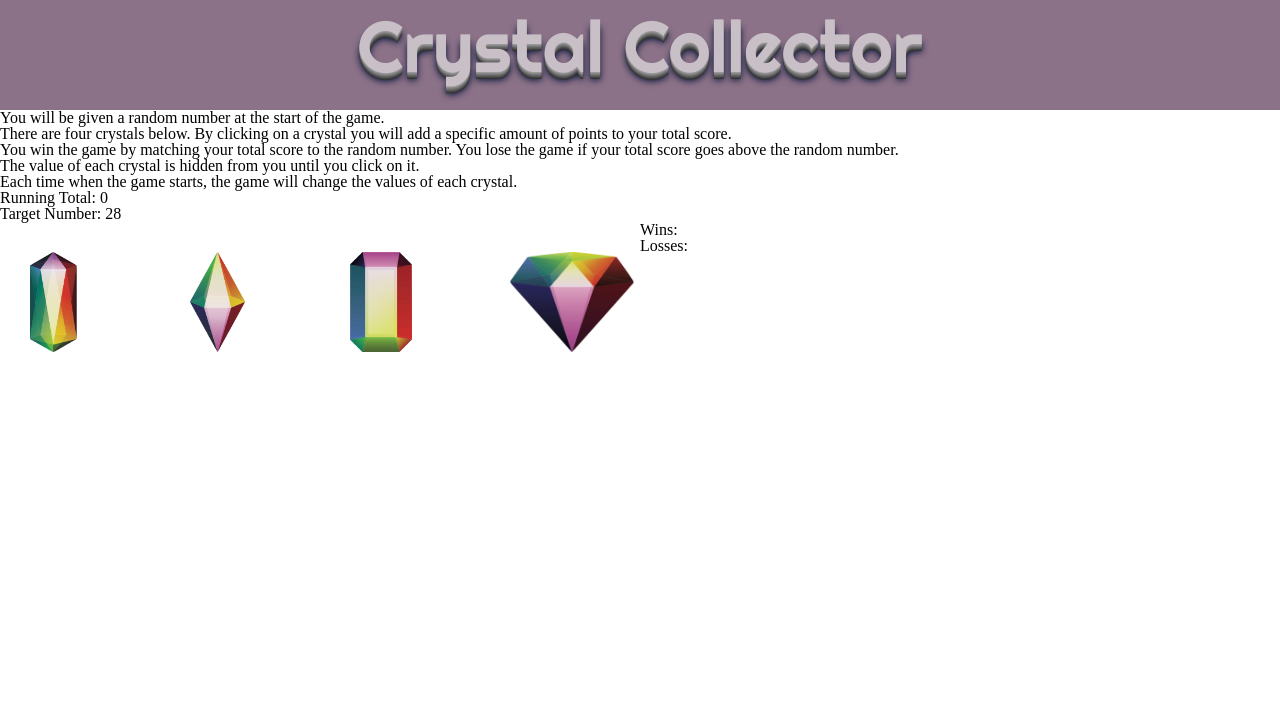
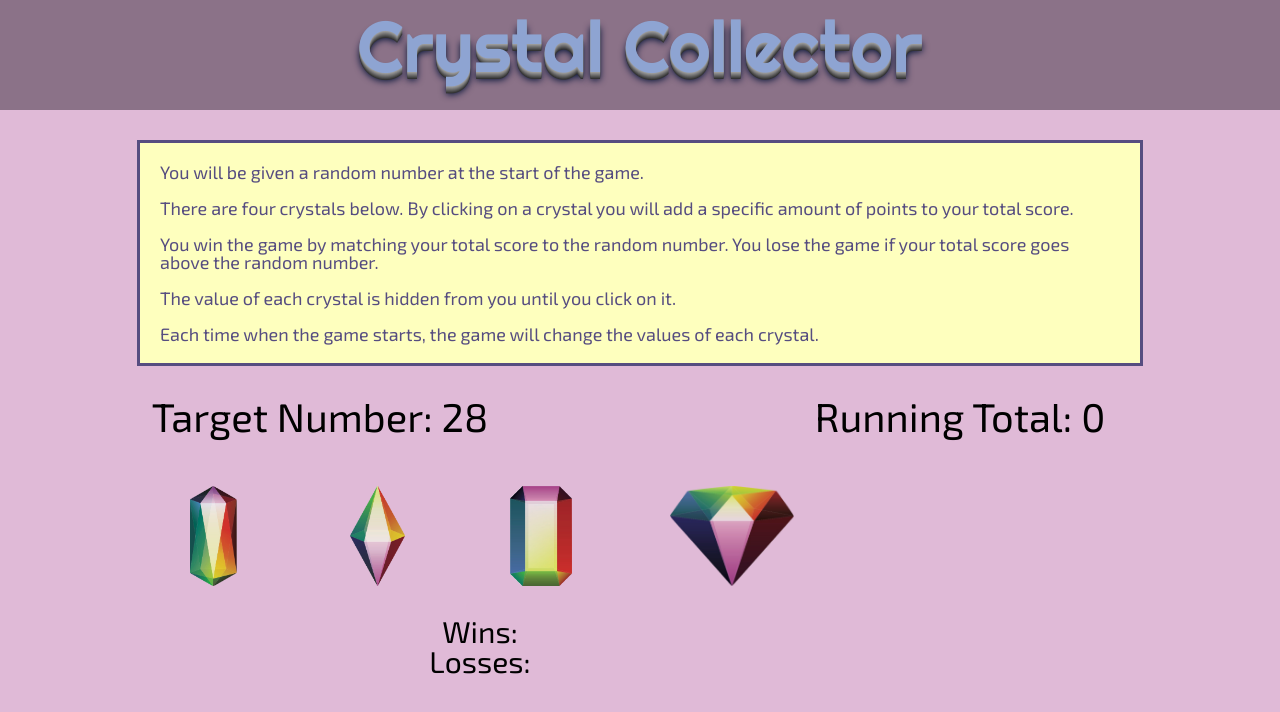
Before and after one commit to mjsaylor/CrystalCollectorGame, a plain HTML site: page index.html in a window 1280 px wide. Drawn offline with nearby package versions, Linux system fonts and the light colour scheme.

Commit message:
continued styling CSS

```diff
--- a/assets/css/style.css
+++ b/assets/css/style.css
@@ -3,7 +3,7 @@ font-family: 'Righteous', cursive;
 font-family: 'Sacramento', cursive;
 font-family: 'Tangerine', cursive; */
 body {
-
+    background-color: #E0BAD7;
 }
 
 header {
@@ -19,9 +19,29 @@ header {
 }
 
 h1 {
-    color: #C8BFC7;
+    color: #8EA4D2;
     font-size: 72px;
     text-shadow: 0px 1px 0px #999, 0px 2px 0px #888, 0px 3px 0px #777, 0px 4px 0px #666, 0px 5px 0px #555, 0px 6px 0px #444, 0px 7px 0px #333, 0px 8px 7px #001135;
+}
+
+.instructions {
+    margin: 30px auto;
+    width: 960px;
+    background-color: #FEFFBE;
+    padding: 20px;
+    color: #564D80;
+    border: 3px solid #564D80;
+    font-family: 'Exo 2', sans-serif;
+    font-size: 18px;
+}
+
+.scores {
+    width: 50%;
+    float: left;
+    height: 60px;
+    font-size: 40px;
+    text-align: center;
+    font-family: 'Exo 2', sans-serif;
 }
 
 .crystal {
@@ -32,7 +52,29 @@ h1 {
 }
 
 .crystal-container {
+    width: 960px;
     background-color: #8b7288;
+    margin-left: auto;
+    margin-right: auto;
+}
+
+.win-lose {
+    width: 100%;
+
+}
+.wins-losses {
+    width: 960px;
+    float: left;
+    height: 60px;
+    font-size: 30px;
+    text-align: center;
+    font-family: 'Exo 2', sans-serif;
+}
+
+#wins,
+#losses {
+    width: 480px;
+    float:left;
 }
 
 img {
--- a/assets/javascript/game.js
+++ b/assets/javascript/game.js
@@ -68,17 +68,18 @@ $(".crystal").on("click", function (event) {
     console.log($(this).attr("crystal-value"))
     // value is added to runningTotal score; displayed
     runningTotal += parseInt($(this).attr("crystal-value"));
+    $("#running-total").text(runningTotal);
     // check - is runningTotal less than givenNumber?
     if (runningTotal == givenNumber) {
         console.log("YOU WIN")
         numberWins++
-        $("#win-lose").html($("<h2>").text("WINNERRRRRR"));
+        $(".win-lose").html($("<h2>").text("You Won!"));
         $("#wins").text(numberWins);
         gameSetUp();
     } else if (runningTotal > givenNumber) {
         console.log("YOU LOSE")
         numberLosses++
-        $("#win-lose").html($("<h2>").text("LOSERRRRR"));
+        $(".win-lose").html($("<h2>").text("You Lost!"));
         $("#losses").text(numberLosses);
         gameSetUp();
     }
--- a/index.html
+++ b/index.html
@@ -9,6 +9,7 @@
     <link rel="stylesheet" href="assets/css/reset.css">
     <link rel="stylesheet" href="assets/css/style.css">
     <title>CrystalsCollector</title>
+    <link href="https://fonts.googleapis.com/css?family=Exo+2" rel="stylesheet">
     <link href="https://fonts.googleapis.com/css?family=Courgette|Righteous|Sacramento|Tangerine" rel="stylesheet">
     <script type='text/javascript' src='https://cdnjs.cloudflare.com/ajax/libs/jquery/3.2.1/jquery.min.js'></script>
 </head>
@@ -21,22 +22,26 @@
         <div class="instructions">
             <p>You will be given a random number at the start of the game.
             </p>
+            <br>
             <p>There are four crystals below. By clicking on a crystal you will add a specific amount of points to your
                 total score.
             </p>
+            <br>
             <p>
                 You win the game by matching your total score to the random number. You lose the game if your total
                 score goes above the random number.
             </p>
+            <br>
             <p>
                 The value of each crystal is hidden from you until you click on it.
             </p>
+            <br>
             <p>
                 Each time when the game starts, the game will change the values of each crystal.
             </p>
         </div>
-        <div>Running Total: <span id="running-total"></span></div>
-        <div>Target Number: <span id="given-number"></span></div>
+        <div class="scores">Target Number: <span id="given-number"></span></div>
+        <div class="scores">Running Total: <span id="running-total"></span></div>
         <div class="crystal-container">
             <div class="crystal" id="crystal1"><img src="assets/images/crystalimage1.png"></div>
             <div class="crystal" id="crystal2"><img src="assets/images/crystalimage2.png"></div>
@@ -44,9 +49,12 @@
             <div class="crystal" id="crystal4"><img src="assets/images/crystalimage4.png"></div>
 
         </div>
-        <div>Wins: <span id="wins"></span></div>
-        <div>Losses:<span id="losses"></span></div>
-        <div id="win-lose"></div>
+        <div class="win-lose"></div>
+        <div class="wins-losses">
+            <div>Wins: <span id="wins"></span></div>
+            <div>Losses:<span id="losses"></span></div>
+        </div>
+    </div>
 
     </div>
 
```
